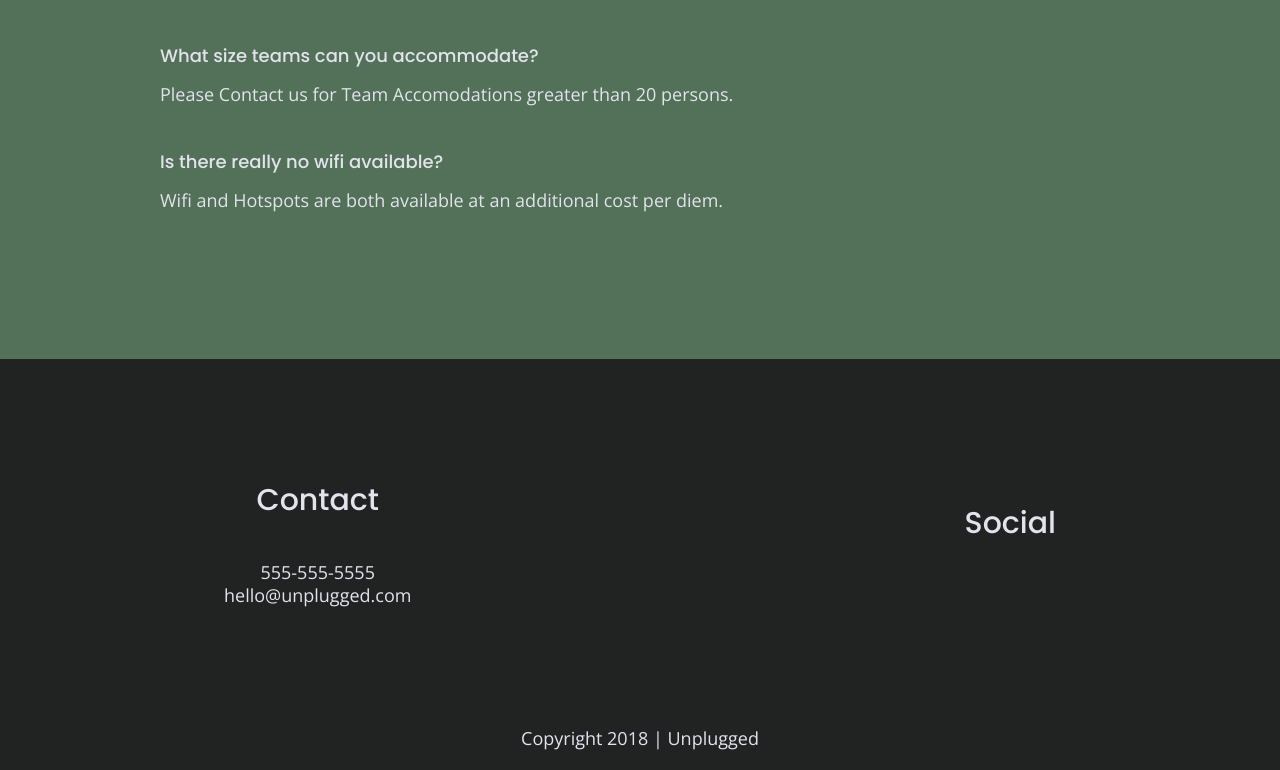
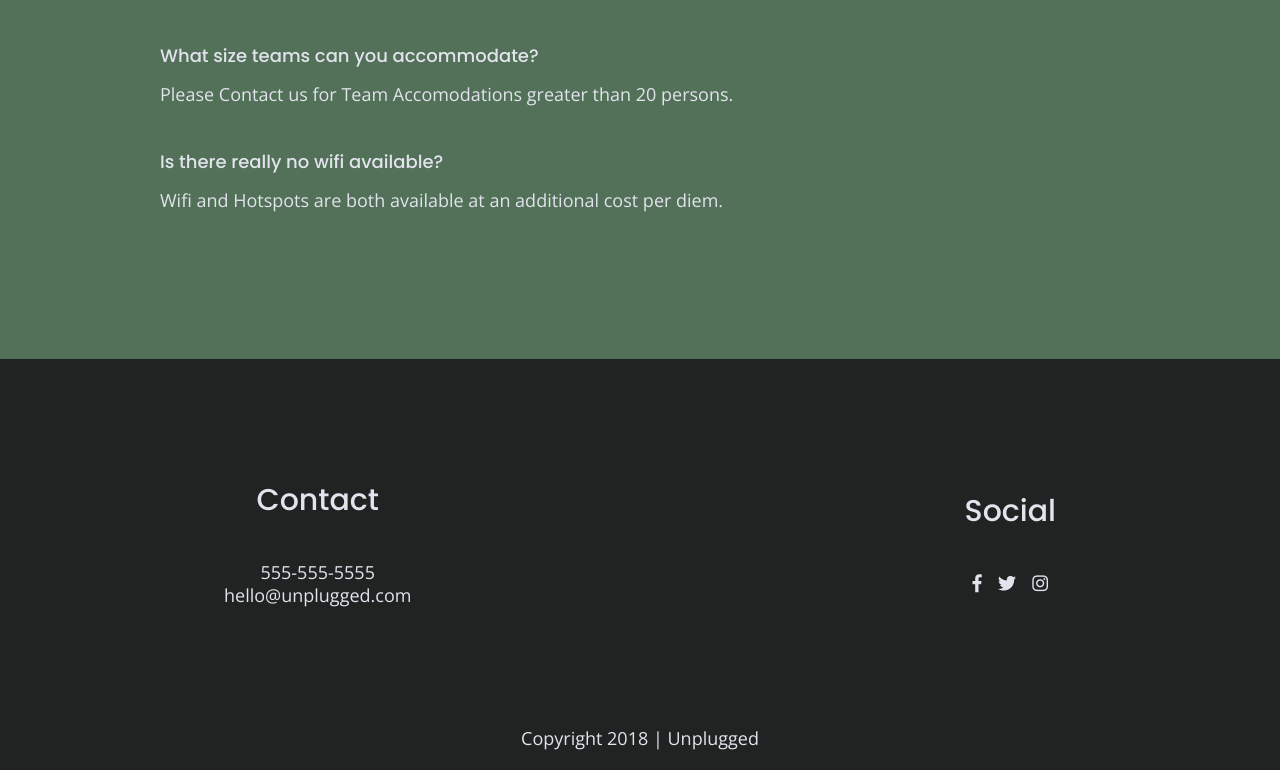
Before and after one commit to Hannick98/Website-Project, a website: page faq/index.html in a window 1280 px wide. Shown: the part 545-1315 px from the top of the page. Drawn offline with nearby package versions, Linux system fonts and the light colour scheme; files whose address does not match are found by name.

Commit message:
social-logos-html

```diff
--- a/faq/index.html
+++ b/faq/index.html
@@ -16,6 +16,8 @@
   <link rel="stylesheet" href="../css/main.css">
   <!-- Google Fonts -->
 <link href="https://fonts.googleapis.com/css?family=Open+Sans:400,700|Poppins:500,700" rel="stylesheet">
+<!-- FontAwesome CDN version 5.5 -->
+<link rel="stylesheet" href="https://use.fontawesome.com/releases/v5.5.0/css/all.css" integrity="sha384-B4dIYHKNBt8Bc12p+WXckhzcICo0wtJAoU8YZTY5qE0Id1GSseTk6S+L3BlXeVIU" crossorigin="anonymous">
 
 </head>
 
@@ -81,13 +83,13 @@
           <h4>Social</h4>
           <div class="social-icons">
             <p>
-              <a href="https://www.facebook.com/Skillcrush/" target="_blank"></a>
+              <a href="https://www.facebook.com/Skillcrush/" target="_blank"><i class="fab fa-facebook-f"></i></a>
             </p>
             <p>
-              <a href="https://twitter.com/Skillcrush" target="_blank"></a>
+              <a href="https://twitter.com/Skillcrush" target="_blank"><i class="fab fa-twitter"></i></a>
             </p>
             <p>
-              <a href="https://www.instagram.com/skillcrush/" target="_blank"></a>
+              <a href="https://www.instagram.com/skillcrush/" target="_blank"><i class="fab fa-instagram"></i></a>
             </p>
           </div>
         </div>
```
Also changed, not shown: about/index.html (+3 -3 lines), index.html (+3 -4 lines).
